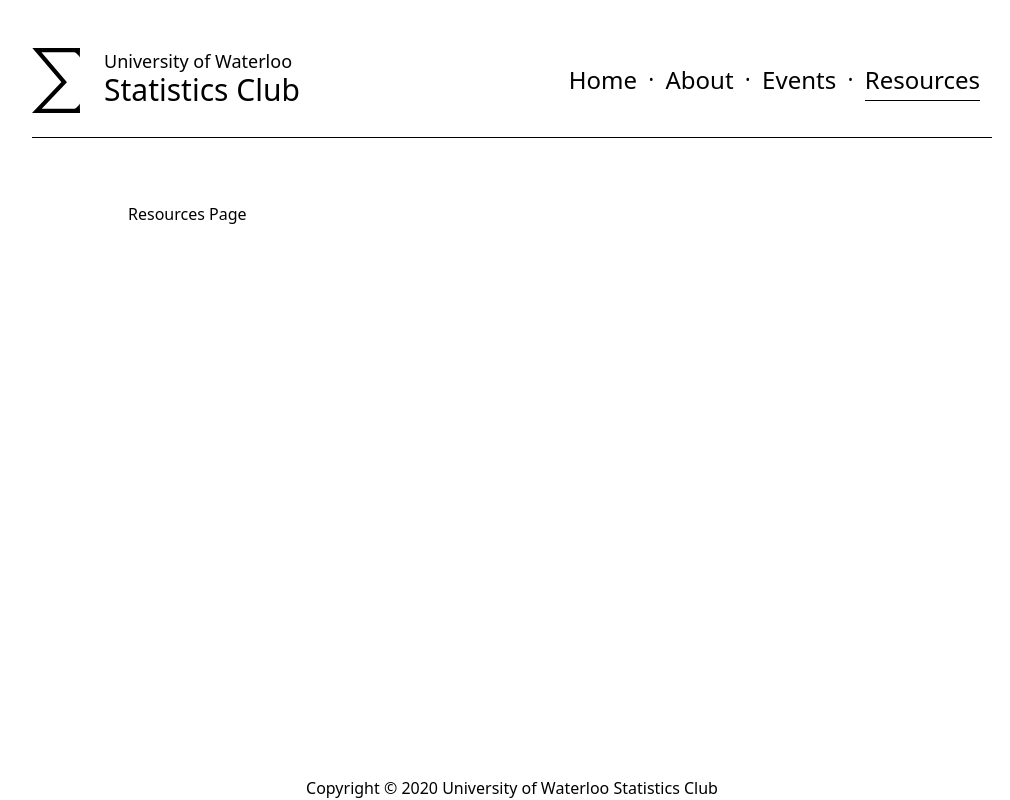
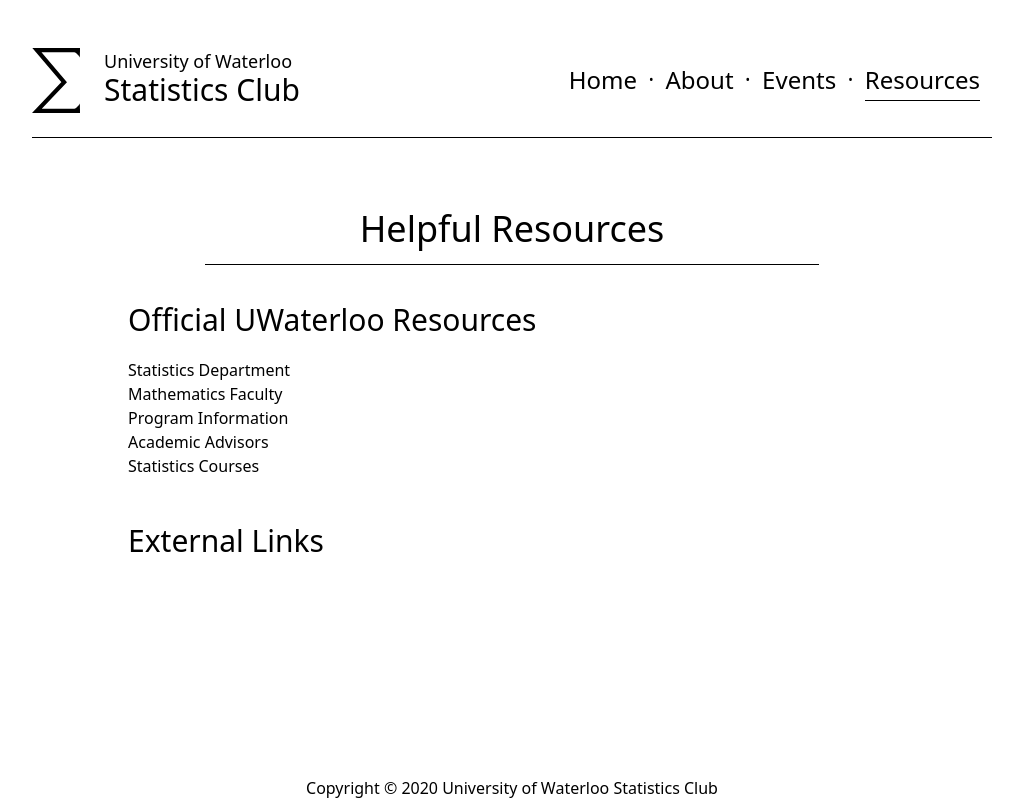
Before and after one commit to Shunseii/uw-stats-club, a Gatsby site: page /resources in a window 1280 px wide. Shown: the whole page, without its empty margins (128-1138 px from the left). Built offline with nearby package versions, Linux system fonts and the light colour scheme; Gatsby itself is replaced by a stand-in of ours; what @tailwindcss/custom-forms would draw is missing.

Commit message:
Adds official uw links

```diff
--- a/src/pages/resources.jsx
+++ b/src/pages/resources.jsx
@@ -3,12 +3,46 @@
 import Navbar from "../components/Navbar.jsx";
 import Container from "../components/Container.jsx";
 import Footer from "../components/Footer.jsx";
+import Header from "../components/Header.jsx";
 
 const ResourcesPage = () => {
   return (
-    <div>
-      <Navbar active="Resources" />
-      <Container>Resources Page</Container>
+    <div className="relative pb-12 md:static md:pb-0">
+      <Navbar />
+      <Container>
+        <Header title="Helpful Resources" />
+
+        <h3 className="text-3xl mb-4 font-medium">
+          Official UWaterloo Resources
+        </h3>
+        <ul className="mb-10">
+          <li>
+            <a href="https://uwaterloo.ca/statistics-and-actuarial-science/">
+              Statistics Department
+            </a>
+          </li>
+          <li>
+            <a href="https://uwaterloo.ca/math/">Mathematics Faculty</a>
+          </li>
+          <li>
+            <a href="http://ugradcalendar.uwaterloo.ca/group/MATH-Statistics-1">
+              Program Information
+            </a>
+          </li>
+          <li>
+            <a href="https://uwaterloo.ca/statistics-and-actuarial-science/current-undergraduate-students/academic-advising">
+              Academic Advisors
+            </a>
+          </li>
+          <li>
+            <a href="http://www.ucalendar.uwaterloo.ca/2021/COURSE/course-STAT.html">
+              Statistics Courses
+            </a>
+          </li>
+        </ul>
+
+        <h3 className="text-3xl font-medium">External Links</h3>
+      </Container>
       <Footer />
     </div>
   );
```
